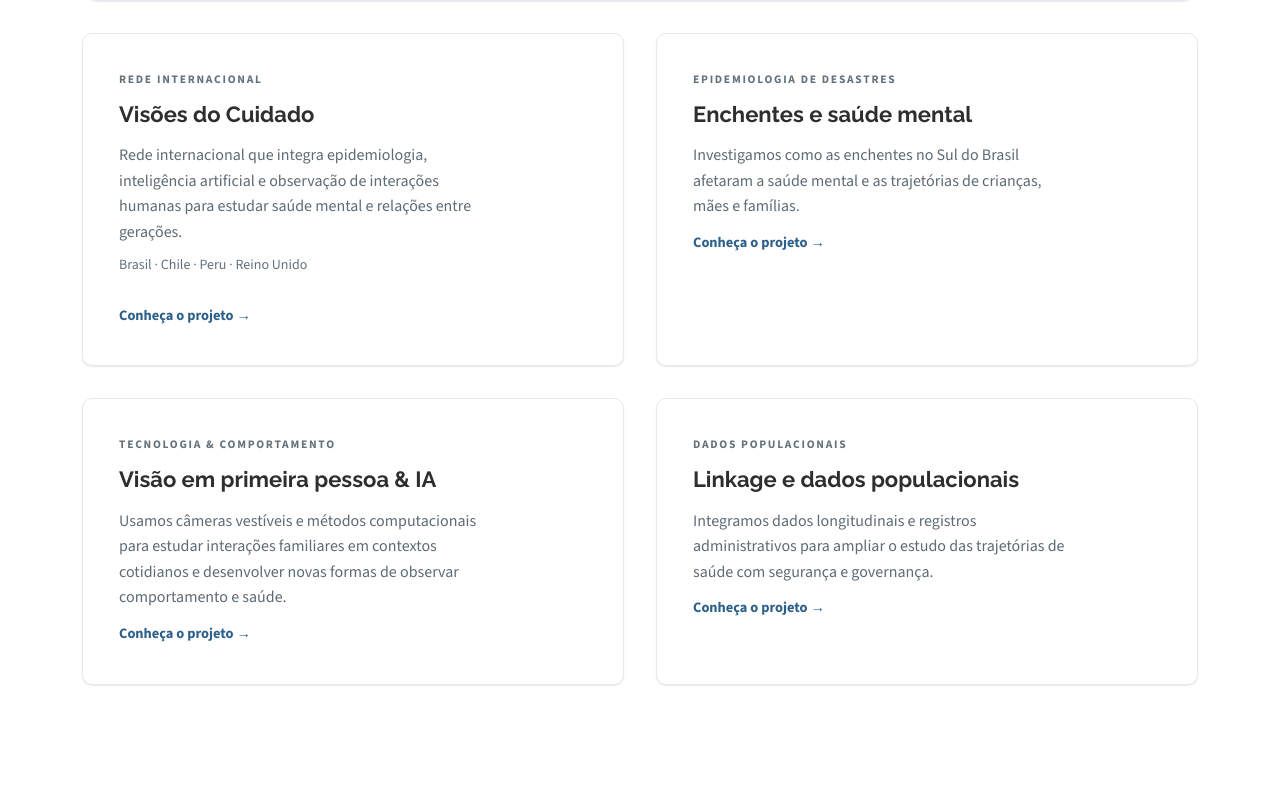
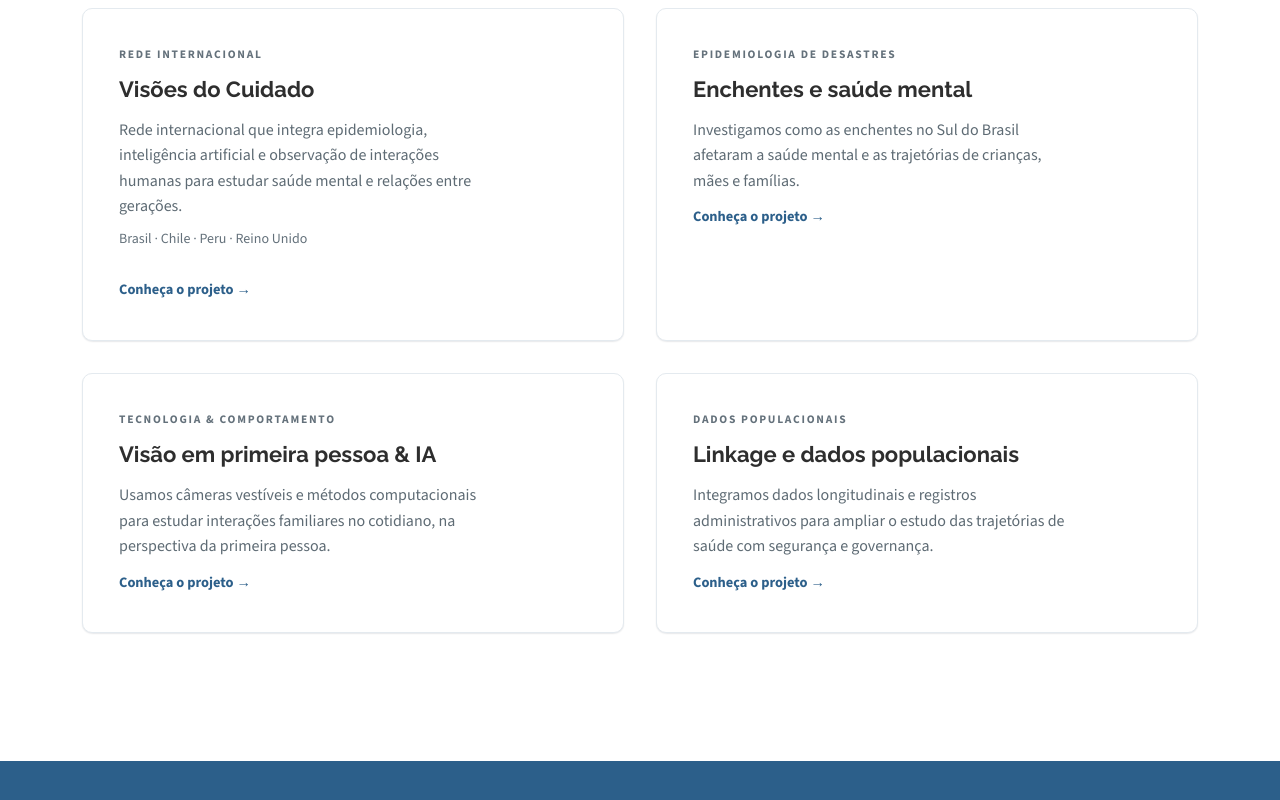
Before and after one commit to chlmz/webgpis, a plain HTML site: page index.html in a window 1280 px wide. Shown: the part 2493-3293 px from the top of the page. Drawn offline with nearby package versions, Linux system fonts and the light colour scheme.

Commit message:
content: balance home card descriptions

```diff
--- a/index.html
+++ b/index.html
@@ -92,7 +92,7 @@
                         <span class="gpis-research__num">01</span>
                         <h3 class="gpis-research__item-title">Saúde mental ao longo da vida</h3>
                         <p class="gpis-research__item-desc">
-                            Trajetórias de saúde mental e os contextos que as moldam em diferentes etapas da vida — do período perinatal à infância, adolescência, vida adulta e envelhecimento.
+                            Investigamos trajetórias de saúde mental e os contextos que as moldam ao longo da vida, desde o período perinatal até o envelhecimento.
                         </p>
                     </div>
                     <div class="gpis-research__item">
@@ -177,8 +177,7 @@
                         <span class="gpis-project-item__tag">Tecnologia &amp; comportamento</span>
                         <h3 class="gpis-project-item__title">Visão em primeira pessoa &amp; IA</h3>
                         <p class="gpis-project-item__desc">
-                            Usamos câmeras vestíveis e métodos computacionais para estudar interações
-                            familiares em contextos cotidianos e desenvolver novas formas de observar comportamento e saúde.
+                            Usamos câmeras vestíveis e métodos computacionais para estudar interações familiares no cotidiano, na perspectiva da primeira pessoa.
                         </p>
                         <a href="projetos/visao-primeira-pessoa-ia/" class="gpis-project-item__link">Conheça o projeto →</a>
                     </div>
```
